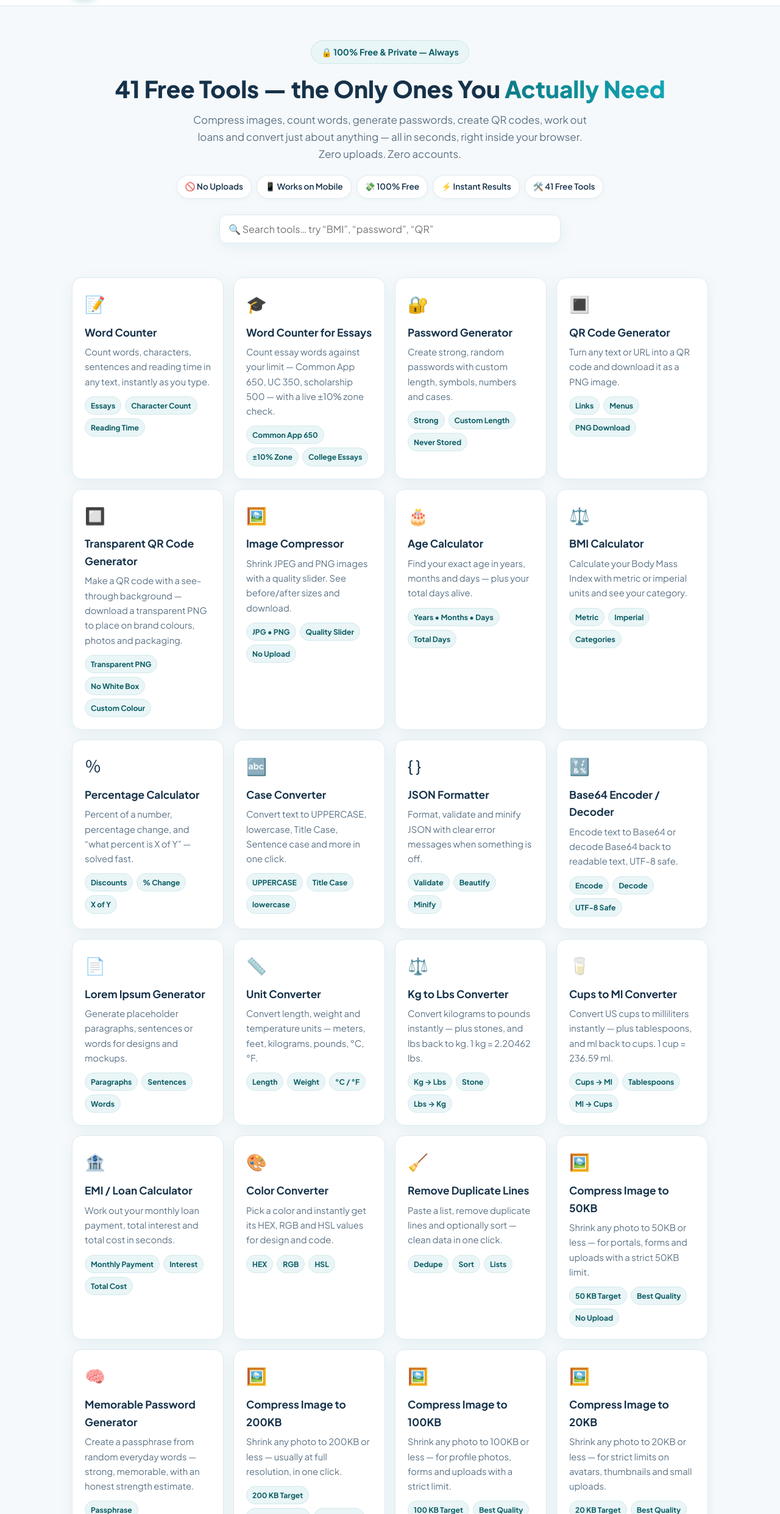
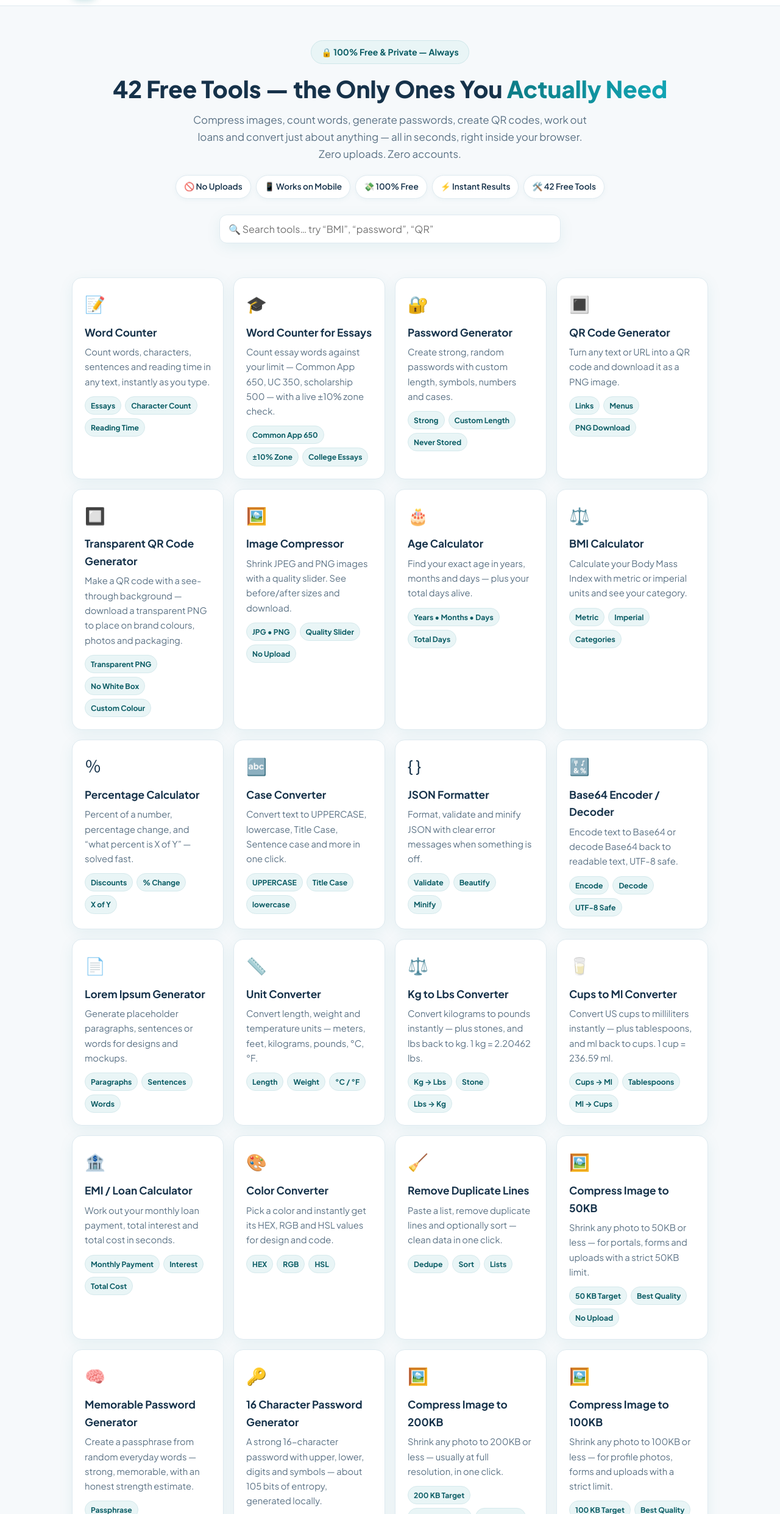
Before and after one commit to adeellala523/toolnova, a plain HTML site: page index.html in a window 1280 px wide. Shown: the part 55-2538 px from the top of the page at 61% size. Drawn offline with Linux system fonts and the light colour scheme.

Commit message:
Homepage: add 16-char password card, count 41 to 42, targets link

```diff
--- a/index.html
+++ b/index.html
@@ -31,14 +31,14 @@
 <div class="wrap">
   <div class="hero">
     <div class="trustpill">🔒 100% Free &amp; Private — Always</div>
-    <h1>41 Free Tools — the Only Ones You <span class="grad">Actually Need</span></h1>
+    <h1>42 Free Tools — the Only Ones You <span class="grad">Actually Need</span></h1>
     <p>Compress images, count words, generate passwords, create QR codes, work out loans and convert just about anything — all in seconds, right inside your browser. Zero uploads. Zero accounts.</p>
     <div class="badges">
       <span class="badge">🚫 No Uploads</span>
       <span class="badge">📱 Works on Mobile</span>
       <span class="badge">💸 100% Free</span>
       <span class="badge">⚡ Instant Results</span>
-      <span class="badge">🛠️ 41 Free Tools</span>
+      <span class="badge">🛠️ 42 Free Tools</span>
     </div>
     <div class="searchbox"><input type="text" id="search" placeholder="🔍 Search tools… try “BMI”, “password”, “QR”" aria-label="Search tools"></div>
   </div>
@@ -65,6 +65,7 @@
     <a class="card" href="remove-duplicate-lines/" data-name="remove duplicate lines dedupe sort text lines unique"><div class="ic">🧹</div><h3>Remove Duplicate Lines</h3><p>Paste a list, remove duplicate lines and optionally sort — clean data in one click.</p><div class="chips"><span>Dedupe</span><span>Sort</span><span>Lists</span></div></a>
     <a class="card" href="compress-image-to-50kb/" data-name="compress image to 50kb reduce photo size 50 kb"><div class="ic">🖼️</div><h3>Compress Image to 50KB</h3><p>Shrink any photo to 50KB or less — for portals, forms and uploads with a strict 50KB limit.</p><div class="chips"><span>50 KB Target</span><span>Best Quality</span><span>No Upload</span></div></a>
     <a class="card" href="memorable-password-generator/" data-name="memorable password generator passphrase random words remember secure"><div class="ic">🧠</div><h3>Memorable Password Generator</h3><p>Create a passphrase from random everyday words — strong, memorable, with an honest strength estimate.</p><div class="chips"><span>Passphrase</span><span>Easy to Remember</span><span>Never Stored</span></div></a>
+    <a class="card" href="16-character-password-generator/" data-name="16 character password generator strong random 16-char secure"><div class="ic">🔑</div><h3>16 Character Password Generator</h3><p>A strong 16-character password with upper, lower, digits and symbols — about 105 bits of entropy, generated locally.</p><div class="chips"><span>16 Characters</span><span>~105 Bits</span><span>Never Stored</span></div></a>
     <a class="card" href="compress-image-to-200kb/" data-name="compress image to 200kb reduce photo size 200 kb"><div class="ic">🖼️</div><h3>Compress Image to 200KB</h3><p>Shrink any photo to 200KB or less — usually at full resolution, in one click.</p><div class="chips"><span>200 KB Target</span><span>Full Resolution</span><span>No Upload</span></div></a>
     <a class="card" href="compress-image-to-100kb/" data-name="compress image to 100kb reduce photo size 100 kb profile form"><div class="ic">🖼️</div><h3>Compress Image to 100KB</h3><p>Shrink any photo to 100KB or less — for profile photos, forms and uploads with a strict limit.</p><div class="chips"><span>100 KB Target</span><span>Best Quality</span><span>No Upload</span></div></a>
     <a class="card" href="compress-image-to-20kb/" data-name="compress image to 20kb reduce photo size 20 kb avatar thumbnail"><div class="ic">🖼️</div><h3>Compress Image to 20KB</h3><p>Shrink any photo to 20KB or less — for strict limits on avatars, thumbnails and small uploads.</p><div class="chips"><span>20 KB Target</span><span>Best Quality</span><span>No Upload</span></div></a>
@@ -101,6 +102,7 @@
       <a href="rgb-to-hsl/">RGB to HSL</a>
       <a href="base64-encoder-decoder/">Base64 Decode</a>
       <a href="memorable-password-generator/">Memorable Password</a>
+      <a href="16-character-password-generator/">16-Character Password</a>
       <a href="percentage-calculator/">Discount Calculator</a>
       <a href="gta-vi-countdown/">GTA 6 Countdown</a>
       <a href="gta-vi-pc-release-date/">GTA 6 PC Release Date</a>
@@ -116,7 +118,7 @@
       <div class="feature"><div class="ic">🔒</div><h3>Zero-Upload Privacy</h3><p>Every tool runs 100% inside your browser. Your images, text and passwords never touch any server — close the tab and they're gone.</p></div>
       <div class="feature"><div class="ic">⚡</div><h3>Instant Results</h3><p>No waiting on cloud processing. Everything calculates, converts and compresses in seconds using your own device's power.</p></div>
       <div class="feature"><div class="ic">📱</div><h3>Mobile-First Design</h3><p>Built for phones first, not as an afterthought. Open a tool, finish the job and download the result — all with one thumb.</p></div>
-      <div class="feature"><div class="ic">💸</div><h3>Always Free</h3><p>No sign-up, no premium plan, no daily limits, no watermarks. All 41 tools are free forever, supported by advertising.</p></div>
+      <div class="feature"><div class="ic">💸</div><h3>Always Free</h3><p>No sign-up, no premium plan, no daily limits, no watermarks. All 42 tools are free forever, supported by advertising.</p></div>
     </div>
   </section>
 
@@ -140,7 +142,7 @@
 
   <section class="block">
     <h2>Frequently Asked Questions</h2>
-    <div class="faq"><h3>Are ToolNova tools really free?</h3><p>Yes. All 41 tools are free to use with no sign-up and no usage limits. The site is supported by advertising, which keeps the tools free for everyone.</p></div>
+    <div class="faq"><h3>Are ToolNova tools really free?</h3><p>Yes. All 42 tools are free to use with no sign-up and no usage limits. The site is supported by advertising, which keeps the tools free for everyone.</p></div>
     <div class="faq"><h3>Is my data safe? Do you store what I paste?</h3><p>No. Each tool runs entirely in your web browser using JavaScript. Nothing you type, paste or upload is sent to or stored on any server — close the tab and it's gone.</p></div>
     <div class="faq"><h3>Do the tools work on my phone?</h3><p>Yes. ToolNova is built mobile-first, so every tool works on phones, tablets and desktops with a modern browser, with layouts and controls sized for touch.</p></div>
     <div class="faq"><h3>Can I suggest a new tool?</h3><p>Absolutely — visit the <a href="contact/">contact page</a> and send your idea. The most requested tools get built first.</p></div>
```
